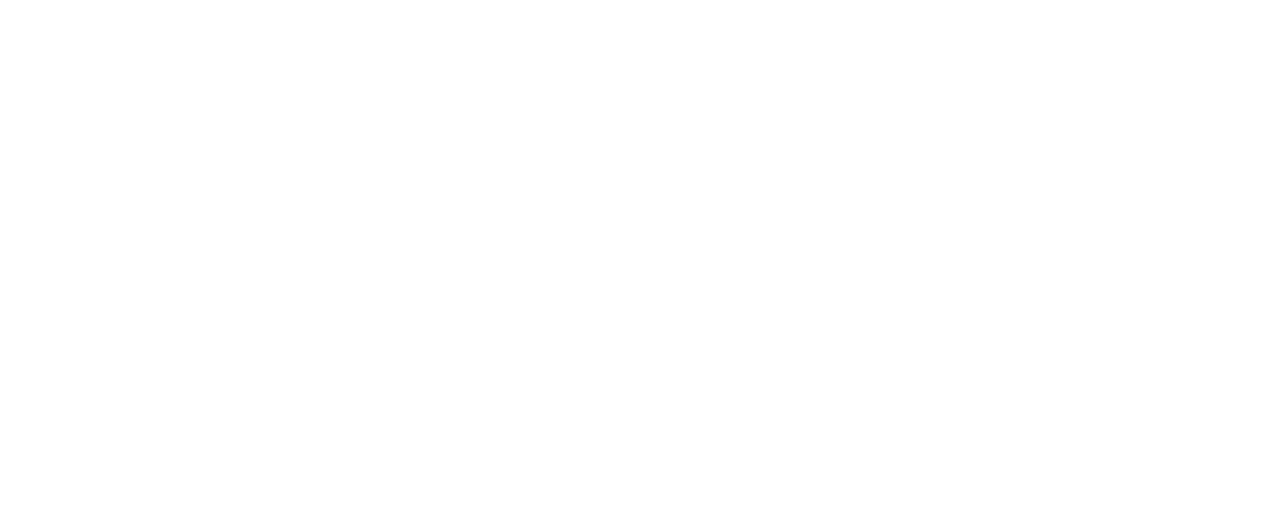
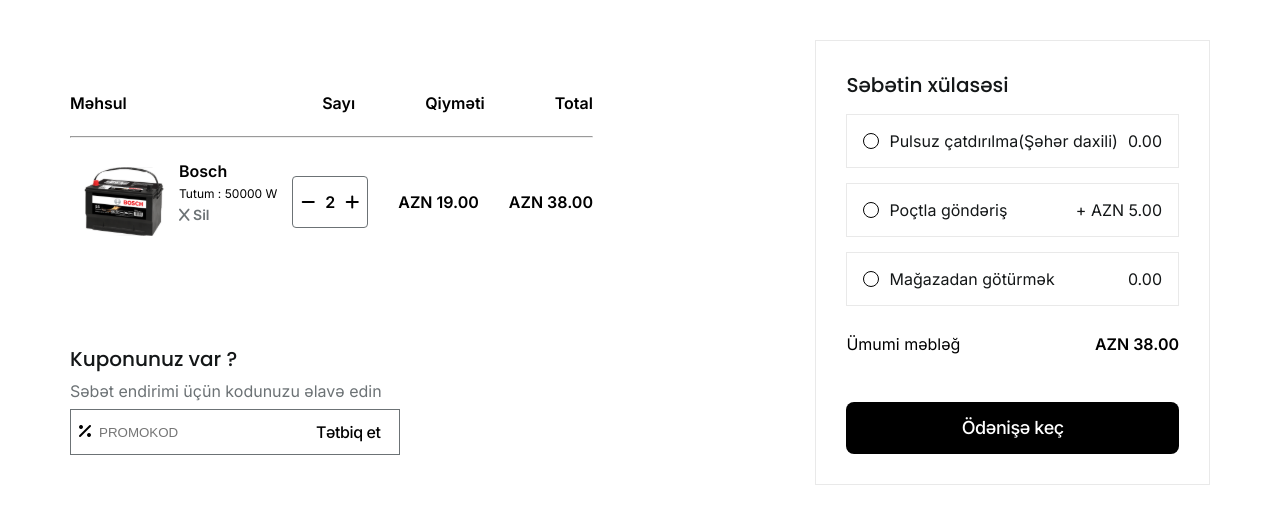
Before and after one commit to Aytac21/AutoSpare, a React (Vite) app: page /card in a window 1280 px wide. Before the commit this address had no page. Shown: the top 524 px of the page. Built offline with nearby package versions, Linux system fonts and the light colour scheme.

Commit message:
CardPage

```diff
--- a/src/App.css
+++ b/src/App.css
@@ -536,7 +536,7 @@
   margin: 0 auto;
 }
 
-.cart-page {
+.card-page {
   display: flex;
   align-items: center;
   justify-content: space-between;
@@ -696,12 +696,12 @@
   margin-right: 8px;
 }
 
-.cart-summary {
+.card-summary {
   border: 1px solid #e9e9e9;
   padding: 30px;
 }
 
-.cart-summary > p {
+.card-summary > p {
   font-family: Poppins;
   font-size: 20px;
   font-weight: 500;
--- a/src/App.jsx
+++ b/src/App.jsx
@@ -11,7 +11,7 @@
 import ComfirmPhoto from "./components/Logins/ComfirmPhoto";
 import ProfilePhotoDone from "./components/Logins/ProfilePhotoDone";
 import Home from "./pages/Home";
-import Cart from "./pages/Cart";
+import Card from "./pages/Card";
 
 function App() {
   useEffect(() => {
@@ -31,7 +31,7 @@
         <Route path="/comfirmphoto/" element={<ComfirmPhoto />} />
         <Route path="/profilephotodone/" element={<ProfilePhotoDone />} />
         {/* <Route path="/" element={<Home />} />*/}
-        <Route path="/cart/" element={<Cart />} />
+        <Route path="/card/" element={<Card />} />
       </Routes>
     </>
   );
--- a/src/pages/Cart.jsx
+++ b/src/pages/Card.jsx
@@ -1,6 +1,6 @@
 import React from "react";
 import img from "../assets/S5_Category-1.svg";
-function Cart() {
+function Card() {
   // Tüm input elementlerini seçin
   const inputs = document.querySelectorAll(
     '.delivery-sort input[type="radio"]'
@@ -17,7 +17,7 @@
   });
 
   return (
-    <div className="cart-page container">
+    <div className="card-page container">
       <div>
         <div>
           <div className="order-header">
@@ -69,7 +69,7 @@
           </div>
         </div>
       </div>
-      <div className="cart-summary">
+      <div className="card-summary">
         <p>Səbətin xülasəsi</p>
         <div className="delivery-sort">
           <div>
@@ -110,4 +110,4 @@
   );
 }
 
-export default Cart;
+export default Card;
```
